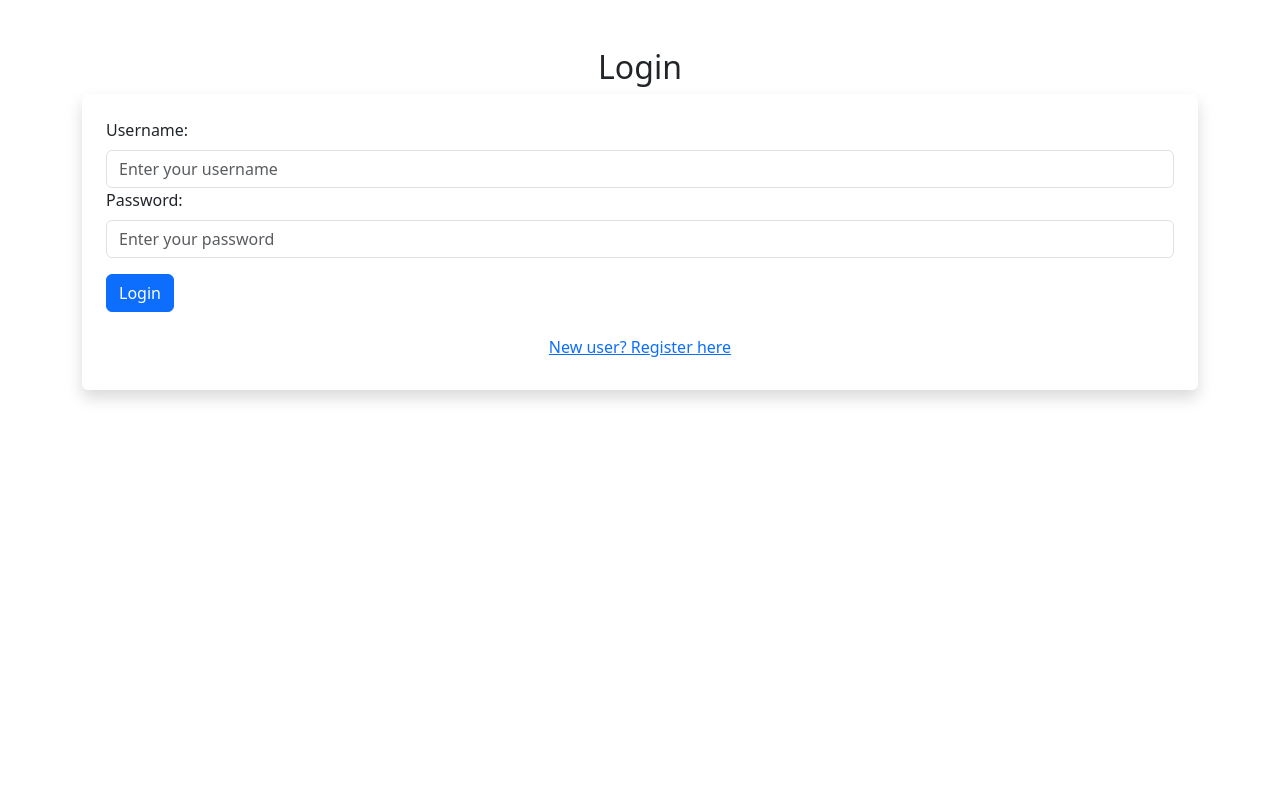
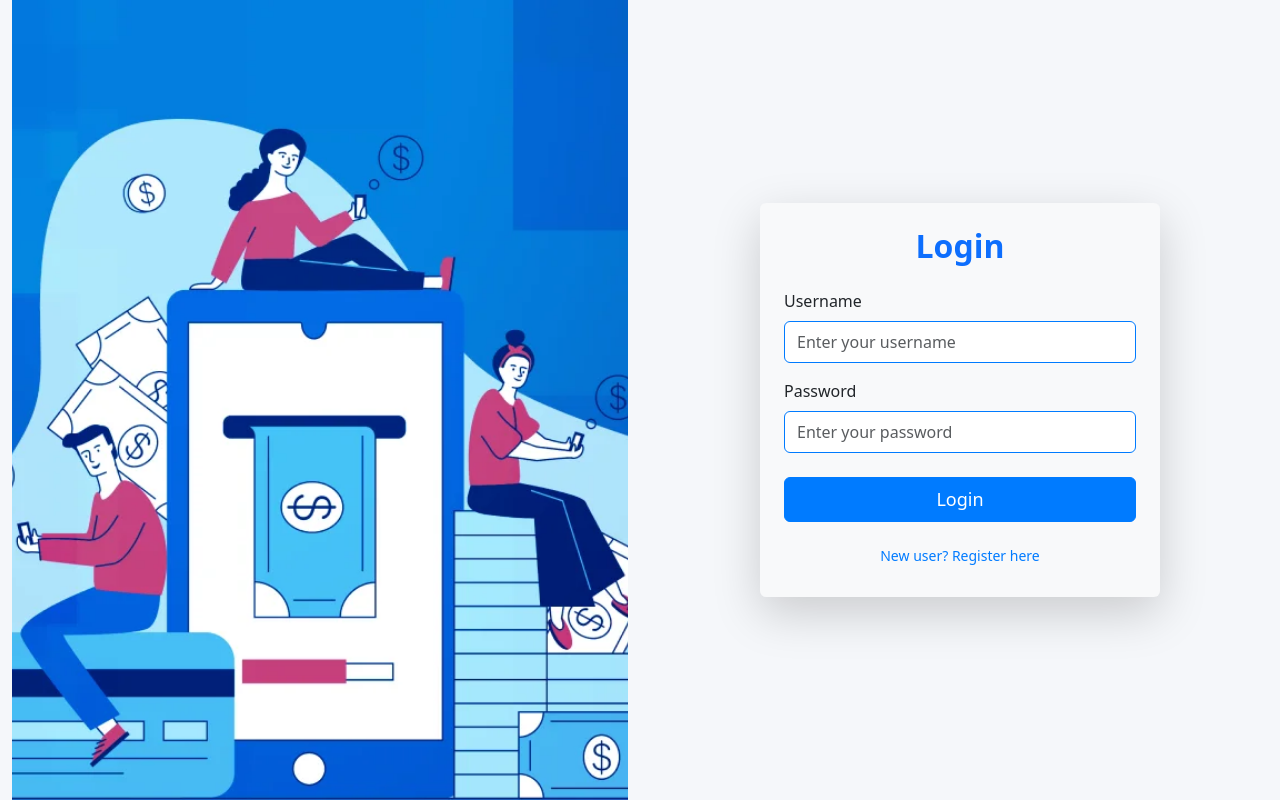
Before and after one commit to Jayant1634/Snay-Finance-Tracker, a React (Create React App) app: page / in a window 1280 px wide. Built offline with nearby package versions, Linux system fonts and the light colour scheme.

Commit message:
modified signin/up

```diff
--- a/src/App.css
+++ b/src/App.css
@@ -110,3 +110,40 @@
   justify-content: space-between;
   width: 100%; /* Ensure the navbar takes full width */
 }
+
+
+/* Login.css */
+
+.login-box {
+  width: 100%;
+  max-width: 400px;
+  padding: 20px;
+  border-radius: 10px;
+}
+
+.login-box h2 {
+  font-weight: bold;
+  color: #333;
+}
+
+.login-box .form-control {
+  font-size: 16px;
+  border-radius: 6px;
+}
+
+.login-box .btn-primary {
+  background-color: #007bff;
+  border-color: #007bff;
+  font-size: 18px;
+  padding: 10px;
+}
+
+.login-box .btn-link {
+  font-size: 14px;
+  color: #007bff;
+  text-decoration: none;
+}
+
+.login-box .btn-link:hover {
+  text-decoration: underline;
+}
--- /dev/null
+++ b/src/components/Login.css
@@ -0,0 +1,59 @@
+/* Login.css */
+
+/* Full page background color */
+.login-page {
+    background-color: #f5f7fa;
+  }
+
+  /* Login box styling */
+  .login-box {
+    width: 100%;
+    max-width: 400px;
+    background-color: #ffffff;
+    border-radius: 10px;
+    padding: 30px;
+  }
+
+  /* Add some color to headings and form elements */
+  .login-box h2 {
+    font-weight: bold;
+    color: #007bff;
+  }
+
+  .login-box .form-control {
+    font-size: 16px;
+    border-radius: 6px;
+    border-color: #007bff;
+  }
+
+  /* Primary button color */
+  .login-box .btn-primary {
+    background-color: #007bff;
+    border-color: #007bff;
+    font-size: 18px;
+    padding: 10px;
+  }
+
+  .login-box .btn-link {
+    font-size: 14px;
+    color: #007bff;
+    text-decoration: none;
+  }
+
+  .login-box .btn-link:hover {
+    text-decoration: underline;
+  }
+
+  /* Styling for the image */
+  .login-image img {
+    width: 100%;
+    height: 100%;
+    object-fit: cover;
+  }
+
+  /* Add some padding on smaller devices */
+  @media (max-width: 768px) {
+    .login-box {
+      margin: 20px;
+    }
+  }
--- a/src/components/Login.js
+++ b/src/components/Login.js
@@ -1,8 +1,10 @@
 import React, { useState } from 'react';
 import axios from 'axios';
 import { useNavigate } from 'react-router-dom';
-import { Container, Form, Button, Alert } from 'react-bootstrap'; // Import Bootstrap components
+import { Container, Row, Col, Form, Button, Alert } from 'react-bootstrap'; // Import Bootstrap components
 import { API_URL } from '../services/api';
+import loginImage from '../images/login.png';  // Adjust the path according to your folder structure
+import './Login.css'; // Custom CSS for further styling
 
 function Login() {
   const [username, setUsername] = useState('');
@@ -14,10 +16,8 @@ function Login() {
     e.preventDefault();
     setError('');
     try {
-      const res = await axios.post(API_URL +  '/users/login', { username, password });
-
+      const res = await axios.post(API_URL + '/users/login', { username, password });
       localStorage.setItem('user', JSON.stringify(res.data));
-
       navigate('/dashboard');
     } catch (err) {
       console.error(err);
@@ -26,39 +26,54 @@ function Login() {
   };
 
   return (
-    <Container className="mt-5">
-      <h2 className="text-center">Login</h2>
-      {error && <Alert variant="danger">{error}</Alert>} {/* Bootstrap alert for errors */}
-      <Form onSubmit={handleSubmit} className="shadow p-4 rounded">
+    <Container fluid className="login-page">
+      <Row className="vh-100">
+        {/* Left side with image */}
+        <Col md={6} className="d-none d-md-block login-image">
+          {/* Replace the src with the path to your image */}
+          <img src={loginImage} alt="Login Visual" className="img-fluid" />
+        </Col>
+
+        {/* Right side with login form */}
+        <Col md={6} className="d-flex justify-content-center align-items-center">
+          <div className="login-box shadow-lg p-4 rounded bg-light">
+            <h2 className="text-center mb-4 text-primary">Login</h2>
+            {error && <Alert variant="danger">{error}</Alert>}
+            <Form onSubmit={handleSubmit}>
               <Form.Group controlId="formBasicUsername">
-          <Form.Label>Username:</Form.Label>
+                <Form.Label>Username</Form.Label>
                 <Form.Control
                   type="text"
                   value={username}
                   onChange={(e) => setUsername(e.target.value)}
                   required
                   placeholder="Enter your username"
+                  className="py-2"
                 />
               </Form.Group>
-        <Form.Group controlId="formBasicPassword">
-          <Form.Label>Password:</Form.Label>
+              <Form.Group controlId="formBasicPassword" className="mt-3">
+                <Form.Label>Password</Form.Label>
                 <Form.Control
                   type="password"
                   value={password}
                   onChange={(e) => setPassword(e.target.value)}
                   required
                   placeholder="Enter your password"
+                  className="py-2"
                 />
               </Form.Group>
-        <Button variant="primary" type="submit" className="mt-3">
+              <Button variant="primary" type="submit" className="w-100 mt-4 py-2">
                 Login
               </Button>
               <div className="mt-3 text-center">
-          <Button variant="link" onClick={() => navigate('/register')}> {/* Button to navigate to Register page */}
+                <Button variant="link" onClick={() => navigate('/register')}>
                   New user? Register here
                 </Button>
               </div>
             </Form>
+          </div>
+        </Col>
+      </Row>
     </Container>
   );
 }
--- /dev/null
+++ b/src/components/Register.css
@@ -0,0 +1,54 @@
+/* Register.css */
+
+.register-page {
+    background-color: #f5f7fa;
+  }
+
+  .register-box {
+    width: 100%;
+    max-width: 400px;
+    background-color: #ffffff;
+    border-radius: 10px;
+    padding: 30px;
+  }
+
+  .register-box h2 {
+    font-weight: bold;
+    color: #007bff;
+  }
+
+  .register-box .form-control {
+    font-size: 16px;
+    border-radius: 6px;
+  }
+
+  .register-box .btn-primary {
+    background-color: #007bff;
+    border-color: #007bff;
+    font-size: 18px;
+    padding: 10px;
+  }
+
+  .register-box .btn-link {
+    font-size: 14px;
+    color: #007bff;
+    text-decoration: none;
+  }
+
+  .register-box .btn-link:hover {
+    text-decoration: underline;
+  }
+
+  /* Image styling */
+  .register-image img {
+    width: 100%;
+    height: 100%;
+    object-fit: cover;
+  }
+
+  /* Add some padding on smaller devices */
+  @media (max-width: 768px) {
+    .register-box {
+      margin: 20px;
+    }
+  }
--- a/src/components/Register.js
+++ b/src/components/Register.js
@@ -1,8 +1,10 @@
 import React, { useState } from 'react';
 import axios from 'axios';
 import { useNavigate } from 'react-router-dom';
-import { Container, Form, Button, Alert } from 'react-bootstrap';
+import { Container, Row, Col, Form, Button, Alert } from 'react-bootstrap';
 import { API_URL } from '../services/api';
+import registerImage from '../images/register.jpg';  // Adjust the path according to your folder structure
+import './Register.css'; // Custom CSS for further styling
 
 function Register() {
   const [name, setName] = useState('');
@@ -15,7 +17,7 @@ function Register() {
     e.preventDefault();
     setError('');
     try {
-      await axios.post(API_URL +  '/users/register', {
+      await axios.post(API_URL + '/users/register', {
         name,
         username,
         password,
@@ -29,41 +31,53 @@ function Register() {
   };
 
   return (
-    <Container className="mt-5">
-      <h2 className="text-center">Register</h2>
+    <Container fluid className="register-page">
+      <Row className="vh-100">
+        {/* Left side with image */}
+        <Col md={6} className="d-none d-md-block register-image">
+          <img src={registerImage} alt="Register Visual" className="img-fluid" />
+        </Col>
+
+        {/* Right side with registration form */}
+        <Col md={6} className="d-flex justify-content-center align-items-center">
+          <div className="register-box shadow-lg p-4 rounded bg-white">
+            <h2 className="text-center text-primary mb-4">Register</h2>
             {error && <Alert variant="danger">{error}</Alert>}
-      <Form onSubmit={handleRegister} className="shadow p-4 rounded">
+            <Form onSubmit={handleRegister}>
               <Form.Group controlId="formBasicName">
-          <Form.Label>Name:</Form.Label>
+                <Form.Label>Name</Form.Label>
                 <Form.Control
                   type="text"
                   value={name}
                   onChange={(e) => setName(e.target.value)}
                   required
                   placeholder="Enter your name"
+                  className="py-2"
                 />
               </Form.Group>
-        <Form.Group controlId="formBasicUsername">
-          <Form.Label>Username:</Form.Label>
+              <Form.Group controlId="formBasicUsername" className="mt-3">
+                <Form.Label>Username</Form.Label>
                 <Form.Control
                   type="text"
                   value={username}
                   onChange={(e) => setUsername(e.target.value)}
                   required
                   placeholder="Choose a username"
+                  className="py-2"
                 />
               </Form.Group>
-        <Form.Group controlId="formBasicPassword">
-          <Form.Label>Password:</Form.Label>
+              <Form.Group controlId="formBasicPassword" className="mt-3">
+                <Form.Label>Password</Form.Label>
                 <Form.Control
                   type="password"
                   value={password}
                   onChange={(e) => setPassword(e.target.value)}
                   required
                   placeholder="Enter your password"
+                  className="py-2"
                 />
               </Form.Group>
-        <Button variant="primary" type="submit" className="mt-3">
+              <Button variant="primary" type="submit" className="w-100 mt-4 py-2">
                 Register
               </Button>
               <div className="mt-3 text-center">
@@ -76,6 +90,9 @@ function Register() {
                 </Button>
               </div>
             </Form>
+          </div>
+        </Col>
+      </Row>
     </Container>
   );
 }
```
Also changed, not shown: src/images/login.png (added), src/images/register.jpg (added). Lines whose indentation alone changed are shown as unchanged.
